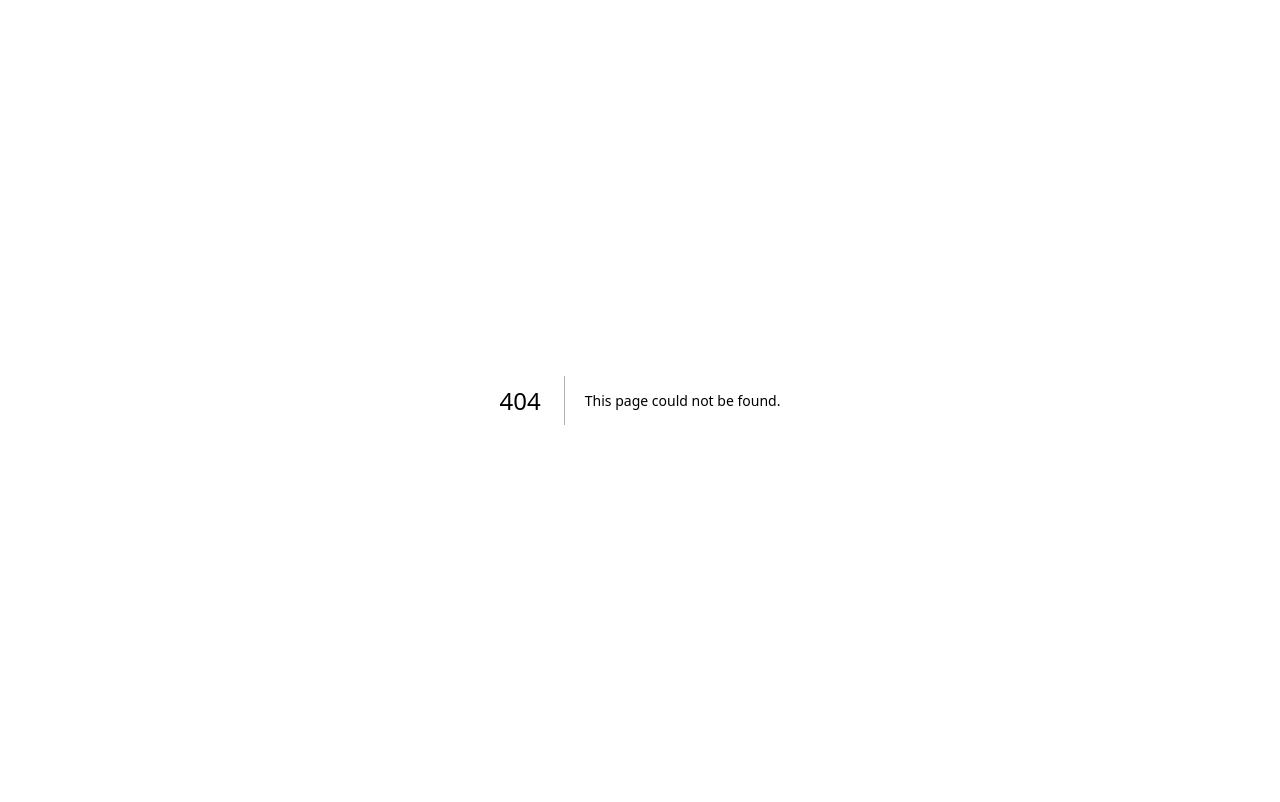
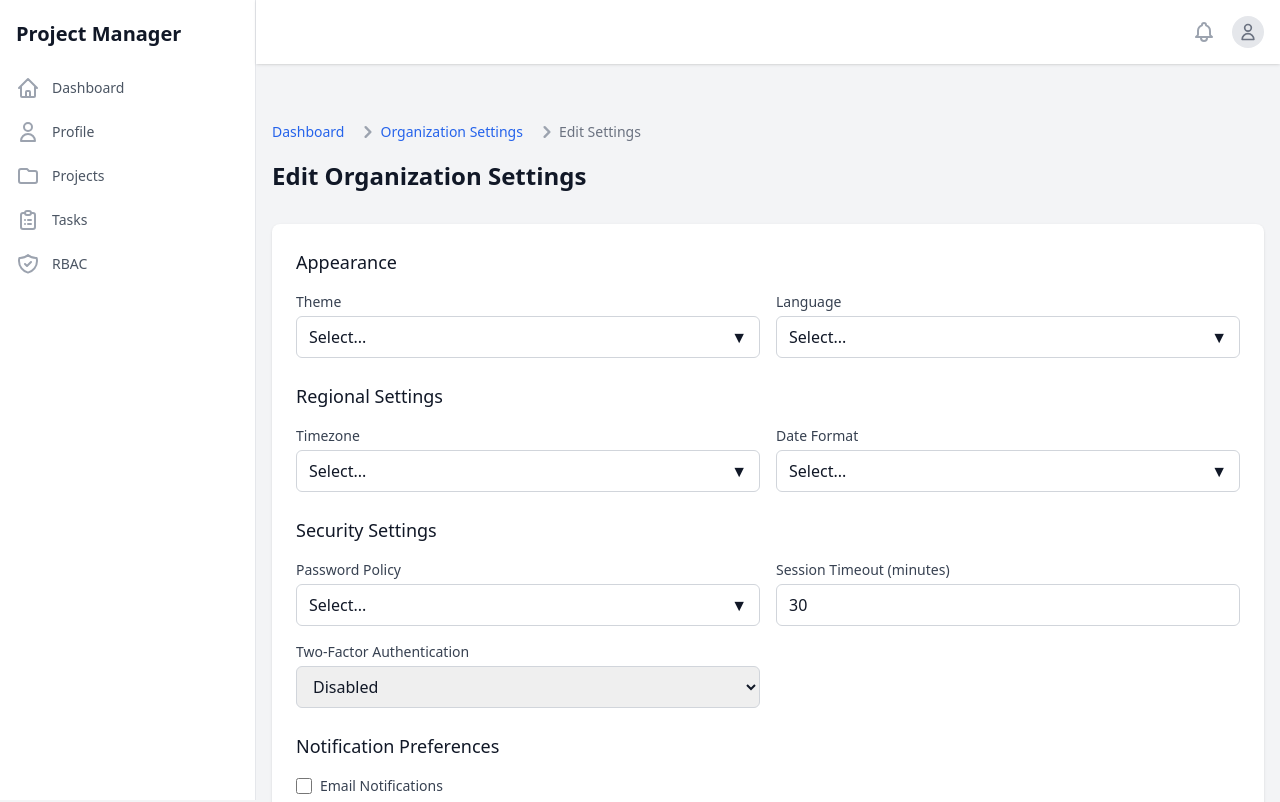
Before and after one commit to devalees/frontend, a Next.js app: page /entities/organization-settings/1/edit in a window 1280 px wide. Before the commit this address had no page. Shown: the top 802 px of the page. Built offline with nearby package versions, Linux system fonts and the light colour scheme.

Commit message:
### Phase 7: Organization Settings Management 3. **Create Organization Settings Pages**    - [ ] Implement organization settings edit page      - File:      - Use organization settings form component      - Add navigation and breadcrumbs      - Handle organization settings edit actions

```diff
--- /dev/null
+++ b/src/app/(dashboard)/entities/organization-settings/[id]/edit/page.tsx
@@ -0,0 +1,103 @@
+'use client';
+
+import React, { useEffect } from 'react';
+import { useRouter } from 'next/navigation';
+import { useEntityStore } from '@/store/slices/entitySlice';
+import { OrganizationSettingsForm } from '@/components/features/entity/organization-settings/OrganizationSettingsForm';
+import { Breadcrumbs } from '@/components/layout/Breadcrumbs';
+import { useToast } from '@/components/ui/use-toast';
+import { OrganizationSettings } from '@/types/entity';
+
+interface EditOrganizationSettingsPageProps {
+  params: {
+    id: string;
+  };
+}
+
+const EditOrganizationSettingsPage: React.FC<EditOrganizationSettingsPageProps> = ({ params }) => {
+  const router = useRouter();
+  const { toast } = useToast();
+  const {
+    getOrganizationSettingsById,
+    updateOrganizationSettings,
+    organizationSettings,
+    loading,
+    error,
+  } = useEntityStore();
+
+  useEffect(() => {
+    if (params.id) {
+      getOrganizationSettingsById(params.id);
+    }
+  }, [params.id, getOrganizationSettingsById]);
+
+  const handleSubmit = async (data: Partial<OrganizationSettings>) => {
+    try {
+      await updateOrganizationSettings(params.id, data);
+      toast({
+        title: 'Success',
+        description: 'Organization settings updated successfully',
+      });
+      router.push('/entities/organization-settings');
+    } catch (error) {
+      toast({
+        title: 'Error',
+        description: error instanceof Error ? error.message : 'Failed to update settings',
+        variant: 'destructive',
+      });
+    }
+  };
+
+  const handleCancel = () => {
+    router.back();
+  };
+
+  const breadcrumbItems = [
+    { label: 'Dashboard', href: '/dashboard' },
+    { label: 'Organization Settings', href: '/entities/organization-settings' },
+    { label: 'Edit Settings', href: `/entities/organization-settings/${params.id}/edit` },
+  ];
+
+  if (loading) {
+    return (
+      <div className="flex items-center justify-center p-8" data-testid="loading">
+        <div className="animate-spin rounded-full h-8 w-8 border-b-2 border-blue-500"></div>
+      </div>
+    );
+  }
+
+  if (error) {
+    return (
+      <div className="p-4 text-red-600 bg-red-50 rounded-md" data-testid="error">
+        {error}
+      </div>
+    );
+  }
+
+  // Ensure we have a single organization settings object
+  const settings = Array.isArray(organizationSettings)
+    ? organizationSettings[0]
+    : organizationSettings;
+
+  return (
+    <div className="container mx-auto px-4 py-8">
+      <div className="mb-8">
+        <Breadcrumbs items={breadcrumbItems} data-testid="breadcrumbs" />
+        <h1 className="text-2xl font-bold mt-4">Edit Organization Settings</h1>
+      </div>
+
+      <div className="bg-white rounded-lg shadow p-6">
+        <OrganizationSettingsForm
+          settings={settings}
+          organizationId={params.id}
+          onSubmit={handleSubmit}
+          onCancel={handleCancel}
+          isLoading={loading}
+          error={error}
+        />
+      </div>
+    </div>
+  );
+};
+
+export default EditOrganizationSettingsPage;
```
Also changed, not shown: @docs/features/03-entity/IMPLEMENTATION_STEPS.md (+1 -1 lines), 1 other file (tests, documents, lock files or other folders).
